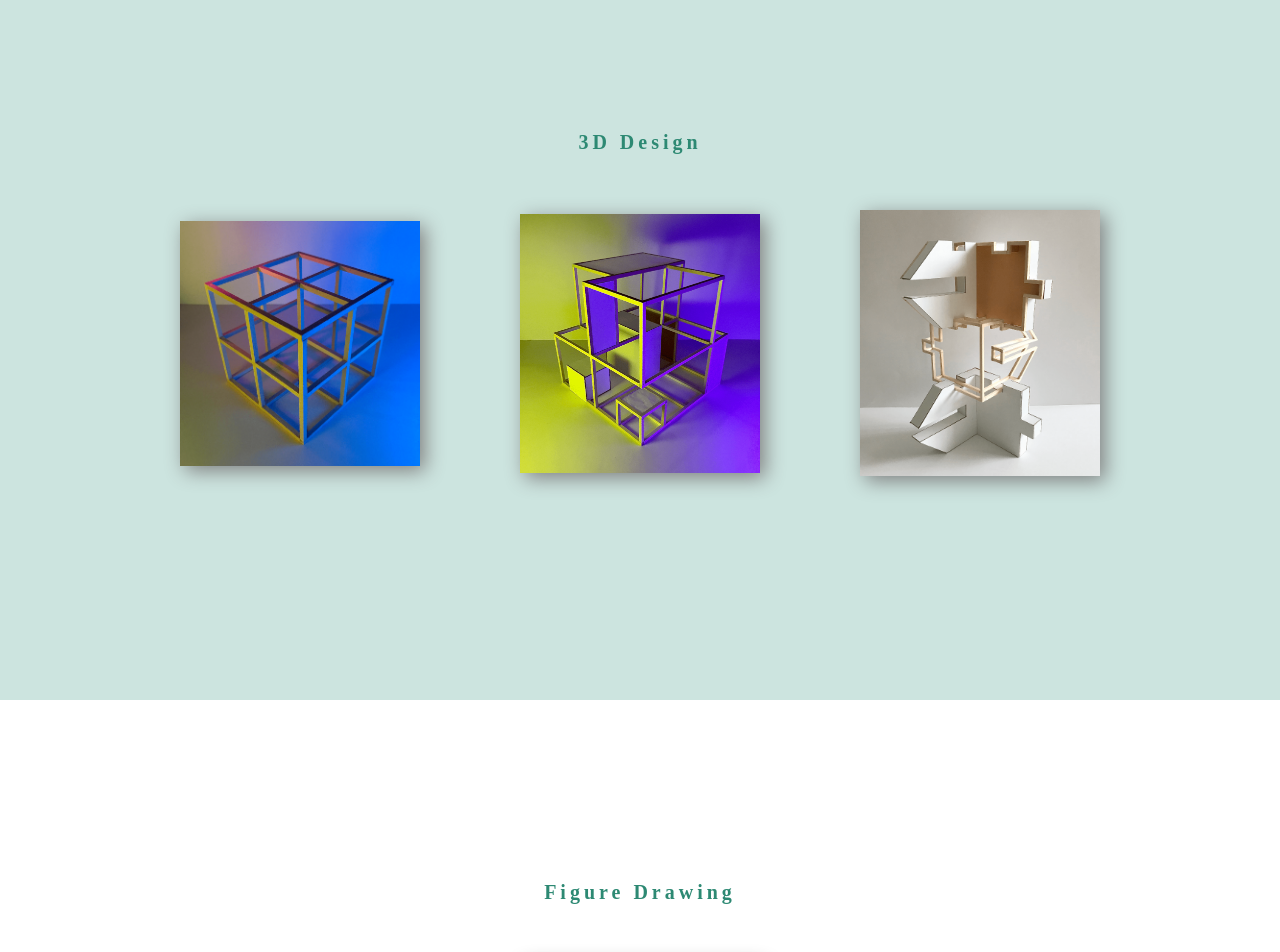
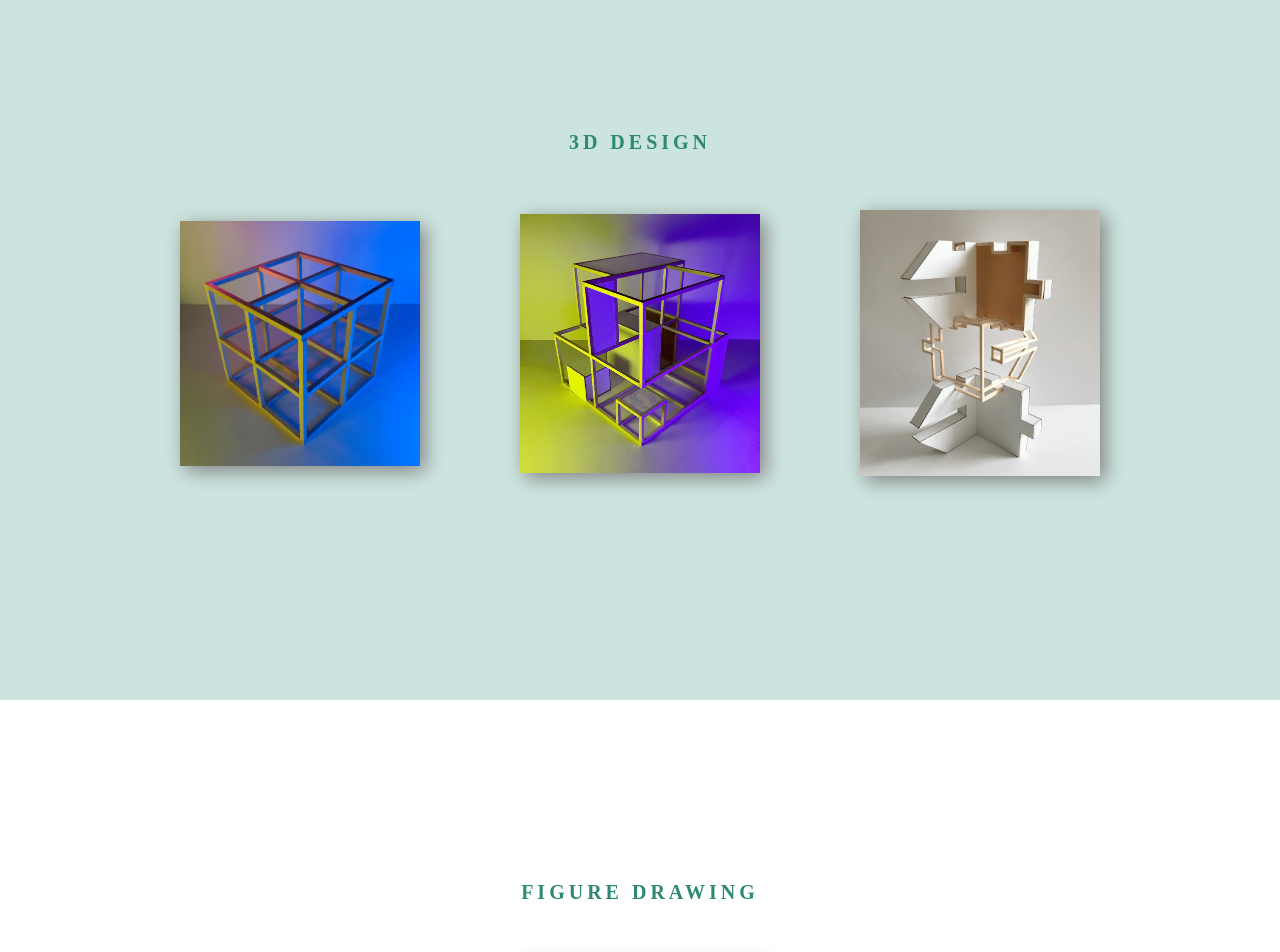
Before and after one commit to KristinaFilip/VSCM-322, a website: page deploy/index.html in a window 1280 px wide. Shown: the part 100-1052 px from the top of the page. Drawn offline with nearby package versions, Linux system fonts and the light colour scheme.

Commit message:
Sections Update

```diff
--- a/deploy/index.html
+++ b/deploy/index.html
@@ -13,7 +13,7 @@
 
 <body>
     <div id="section-1">
-        <h1>3D Design</h1>
+        <h1>3D DESIGN</h1>
         <div id="images">
             <img src="/deploy/img/3D1.png" alt="3D1" style="width:15em" id="3D1">
             <img src="/deploy/img/3D2.png" alt="3D2" style="width:15em" id="3D2">
@@ -22,7 +22,7 @@
     </div>
 
     <div id="section-2">
-            <h1>Figure Drawing</h1>
+            <h1>FIGURE DRAWING</h1>
             <div id="images">
                 <img src="/deploy/img/FD1.png" alt="FD1" style="width:15em" id="P1">
                 <img src="/deploy/img/FD2.png" alt="FD2" style="width:15em" id="P2">
@@ -31,7 +31,7 @@
         </div>
 
     <div id="section-3">
-                <h1>Photography</h1>
+                <h1>PHOTOGRAPHY</h1>
                 <div id="images">
                     <img src="/deploy/img/P1.png" alt="P1" style="width:15em" id="P1">
                     <img src="/deploy/img/P2.png" alt="P2" style="width:15em" id="P2">
```
Also changed, not shown: 3 other files.
